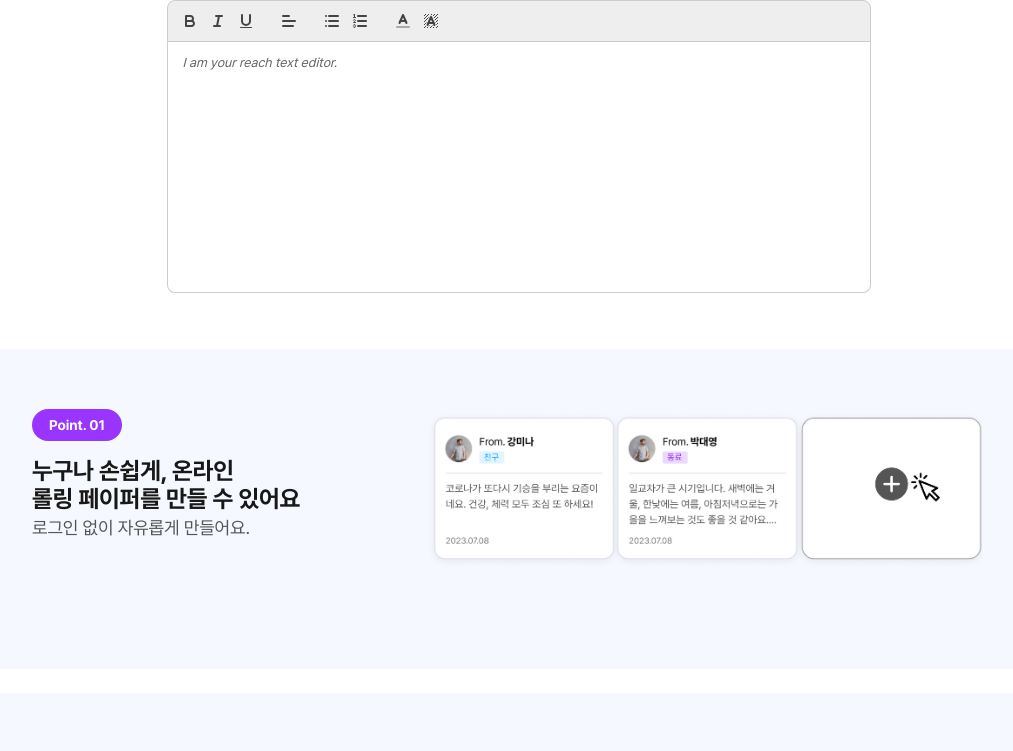
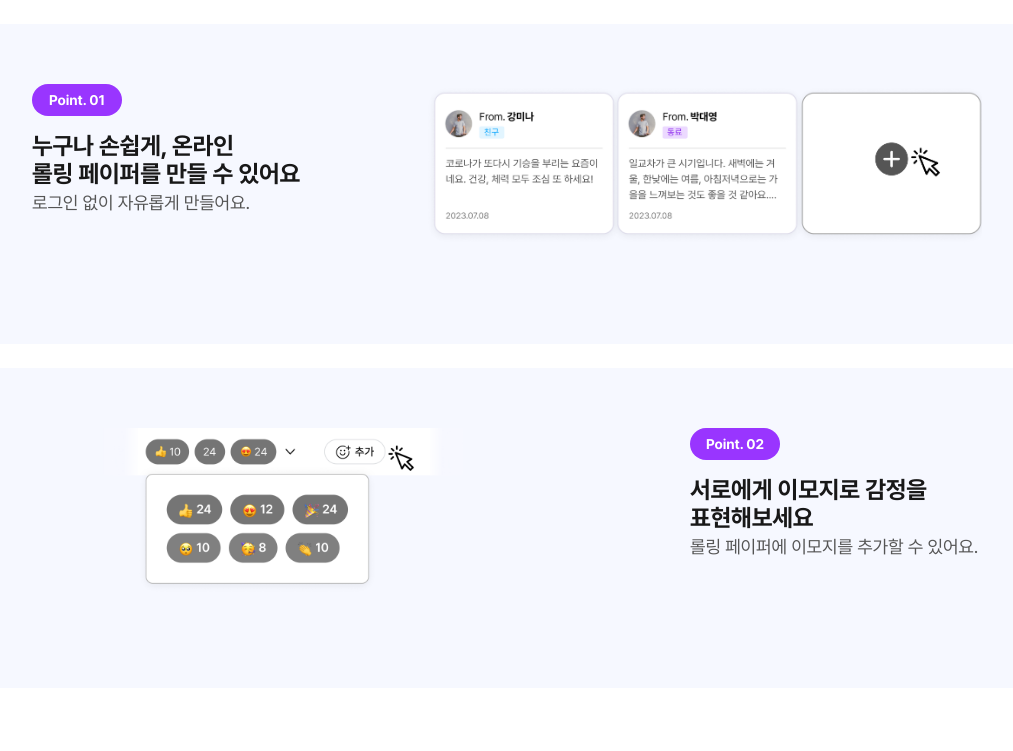
Before and after one commit to Rolligo/rolling, a React (Create React App) app: page / in a window 1280 px wide. Shown: the top 751 px of the page, without its empty margins (122-1135 px from the left). Built offline with nearby package versions, Linux system fonts and the light colour scheme.

Commit message:
fix: PR전 코드 정리

```diff
--- a/src/components/TextEditor/TextEditor.jsx
+++ b/src/components/TextEditor/TextEditor.jsx
@@ -2,9 +2,9 @@ import React, { useEffect, useMemo, useRef, useState } from "react";
 import ReactQuill from "react-quill";
 import "react-quill/dist/quill.snow.css";
 import * as S from "./TextEditor.style";
-import DOMPurify from "dompurify";
 import "./Editor.css";
-const TextEditor = ({ fontFamily = "Pretendard" }) => {
+
+const TextEditor = ({ fontFamily = "Noto Sans" }) => {
   const [text, setText] = useState("");
   const quillRef = useRef(null);
 
@@ -50,7 +50,7 @@ const TextEditor = ({ fontFamily = "Pretendard" }) => {
     setText(contents);
   }
 
-  //페이지 컴포넌트에서 폰트 선택 state가 변경될 때 handleFontChange함수 호출
+  //페이지 컴포넌트에서 prop로 내려받은 폰트 선택 state(fontFamily)가 변경될 때 handleFontChange함수 호출
   function handleFontChange(ref) {
     ref.current.style.fontFamily = fontFamily;
   }
@@ -60,27 +60,14 @@ const TextEditor = ({ fontFamily = "Pretendard" }) => {
   }, [fontFamily]);
 
   return (
-    <>
     <S.TextEditorContainer>
       <ReactQuill
         onChange={onChangeContents}
         modules={modules}
         formats={formats}
         placeholder="I am your reach text editor."
-          ref={quillRef}
       />
     </S.TextEditorContainer>
-      <S.TextEditorContainer>
-        <div
-          ref={quillRef}
-          dangerouslySetInnerHTML={{
-            __html: DOMPurify.sanitize(text),
-          }}
-          // 윗줄의 div 태그는 기능 동작을 위한 예시입니다.
-          // 입력된 값을 사용할 컴포넌트에서 text, quillRef 변수를 prop으로 받고, 위의 div 태그의 내용처럼 사용하시면 됩니다.
-        />
-      </S.TextEditorContainer>
-    </>
   );
 };
 
--- a/src/pages/mainPage/MainPage.jsx
+++ b/src/pages/mainPage/MainPage.jsx
@@ -4,13 +4,11 @@ import Card2 from "assets/images/card-img2.png";
 import Card3 from "assets/images/card-img3.png";
 import Emoji from "assets/images/Emoji.png";
 import * as S from "./MainPage.style";
-import TextEditor from "components/TextEditor";
 
 const MainPage = () => {
   return (
     <S.MainPageDiv>
       {/* 네비게이션 바 태그 여기에 위치해주세요! */}
-      <TextEditor></TextEditor> {/*pr전 제거 */}
       <S.Section>
         <S.DescriptionDiv>
           <S.PointDiv>Point. 01</S.PointDiv>
```
Lines whose indentation alone changed are shown as unchanged.
